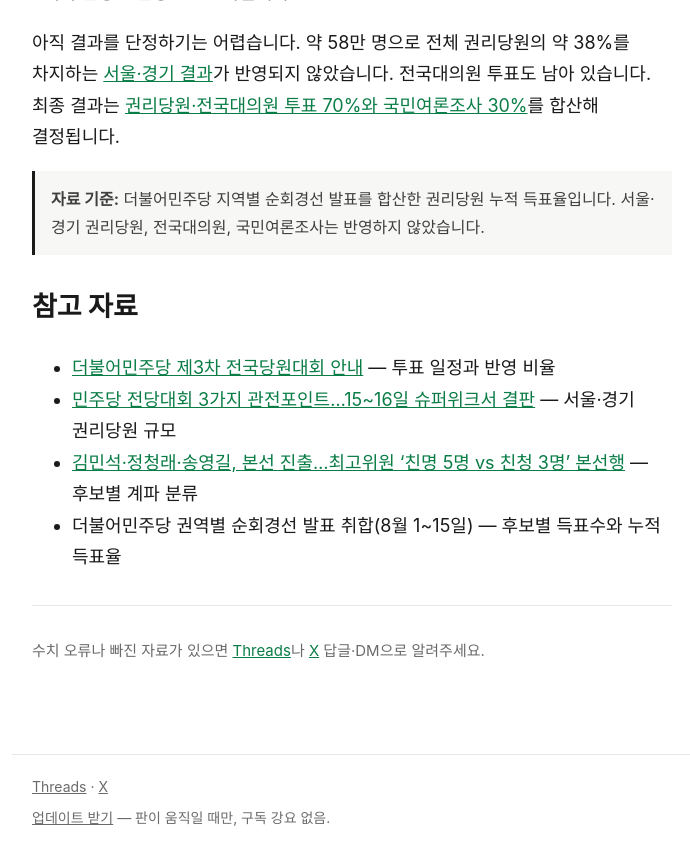
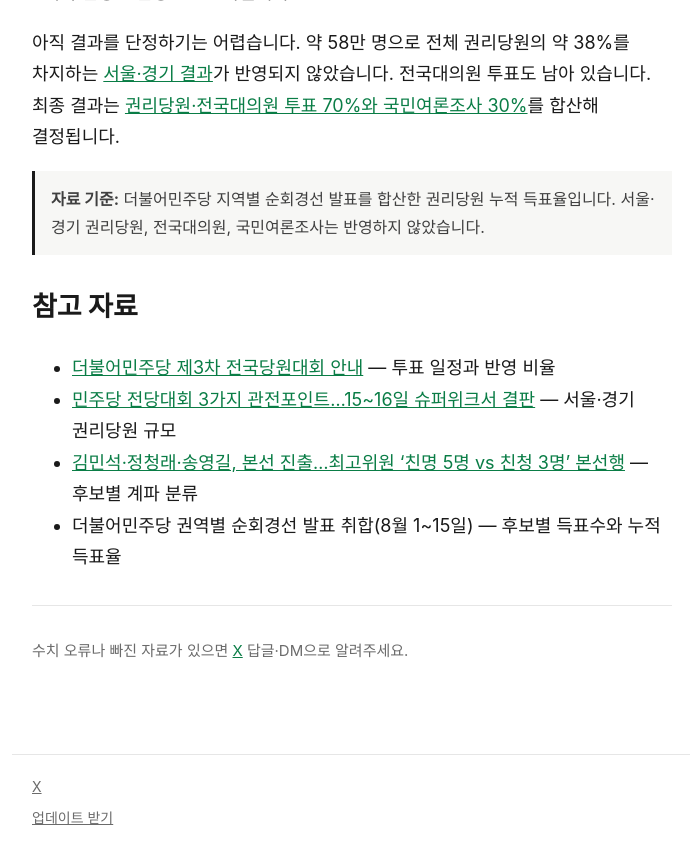
Before and after one commit to geekslife/newsstand, a Jekyll site: the page built from _posts/2026-08-16-maxgowi-cutline.md, in a window 1280 px wide and 900 px high, scrolled down 1160 px. Shown: the top 865 px of the window, without its empty margins (288-978 px from the left). Built offline with Jekyll 4.4.1, drawn with Linux system fonts in a browser that asks for light colours.

Commit message:
푸터 문구와 Threads 링크 정리

```diff
--- a/_layouts/default.html
+++ b/_layouts/default.html
@@ -32,8 +32,8 @@
   </main>
 
   <footer class="site">
-    <p><a href="https://www.threads.net/@middl_news">Threads</a> · <a href="https://x.com/middl_news">X</a></p>
-    <p><a href="https://tally.so/r/b5DqZe">업데이트 받기</a> — 판이 움직일 때만, 구독 강요 없음.</p>
+    <p><a href="https://x.com/middl_news">X</a></p>
+    <p><a href="https://tally.so/r/b5DqZe">업데이트 받기</a></p>
   </footer>
 </body>
 </html>
--- a/_layouts/post.html
+++ b/_layouts/post.html
@@ -8,5 +8,5 @@
   {{ content }}
 
   <hr>
-  <p class="cta">수치 오류나 빠진 자료가 있으면 <a href="https://www.threads.net/@middl_news">Threads</a>나 <a href="https://x.com/middl_news">X</a> 답글·DM으로 알려주세요.</p>
+  <p class="cta">수치 오류나 빠진 자료가 있으면 <a href="https://x.com/middl_news">X</a> 답글·DM으로 알려주세요.</p>
 </article>
```
Also changed, not shown: README.md.
